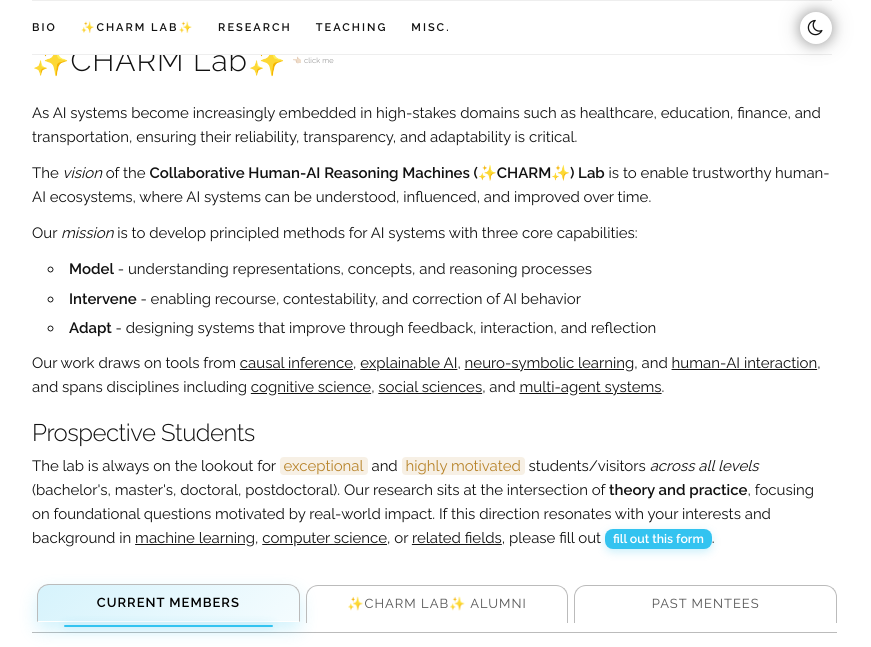
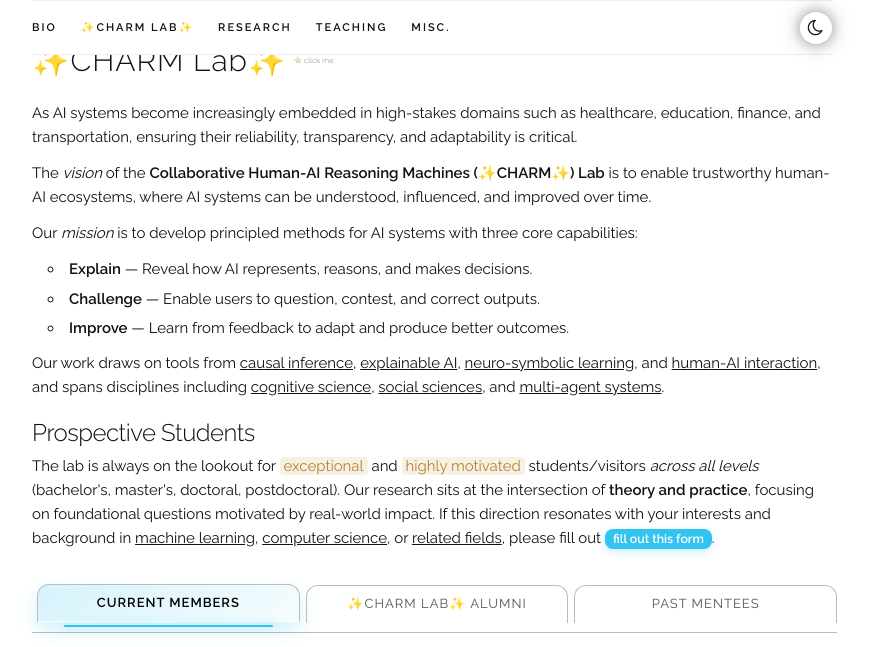
Before and after one commit to charmlab/website, a Jekyll site: the page built from index.html, in a window 1280 px wide and 900 px high, scrolled down 792 px, cut to the strip 0-647 px from the top of the window. Shown: the whole strip, without its empty margins (208-1079 px from the left). Built offline with Jekyll 4.4.1, drawn with Linux system fonts in a browser that asks for light colours; some web fonts are replaced.

Commit message:
Updated mission statement.

```diff
--- a/index.html
+++ b/index.html
@@ -43,9 +43,12 @@ title: Home
       Our <em>mission</em> is to develop principled methods for AI systems with three core capabilities:
     </p>
     <ul>
-      <li><b>Model</b> - understanding representations, concepts, and reasoning processes</li>
-      <li><b>Intervene</b> - enabling recourse, contestability, and correction of AI behavior</li>
-      <li><b>Adapt</b> - designing systems that improve through feedback, interaction, and reflection</li>
+      <!-- <li><b>Model</b> - understanding representations, concepts, and reasoning processes</li> -->
+      <!-- <li><b>Intervene</b> - enabling recourse, contestability, and correction of AI behavior</li> -->
+      <!-- <li><b>Adapt</b> - designing systems that improve through feedback, interaction, and reflection</li> -->
+      <li><b>Explain</b> — Reveal how AI represents, reasons, and makes decisions.</li>
+      <li><b>Challenge</b> — Enable users to question, contest, and correct outputs.</li>
+      <li><b>Improve</b> — Learn from feedback to adapt and produce better outcomes.</li>
     </ul>
     <p>
       Our work draws on tools from <u>causal inference</u>, <u>explainable AI</u>, <u>neuro-symbolic learning</u>, and <u>human-AI interaction</u>, and spans disciplines including <u>cognitive science</u>, <u>social sciences</u>, and <u>multi-agent systems</u>.
```
